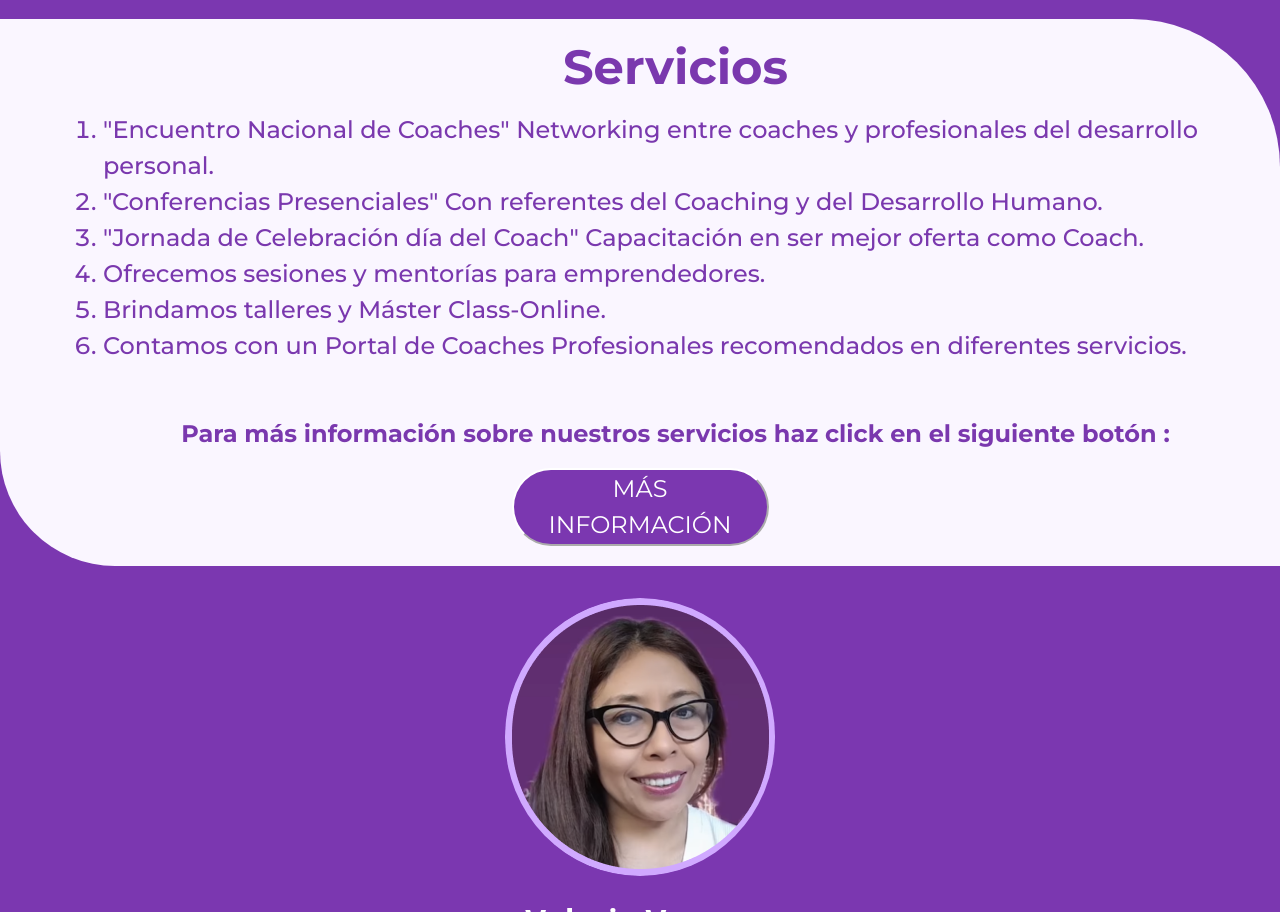
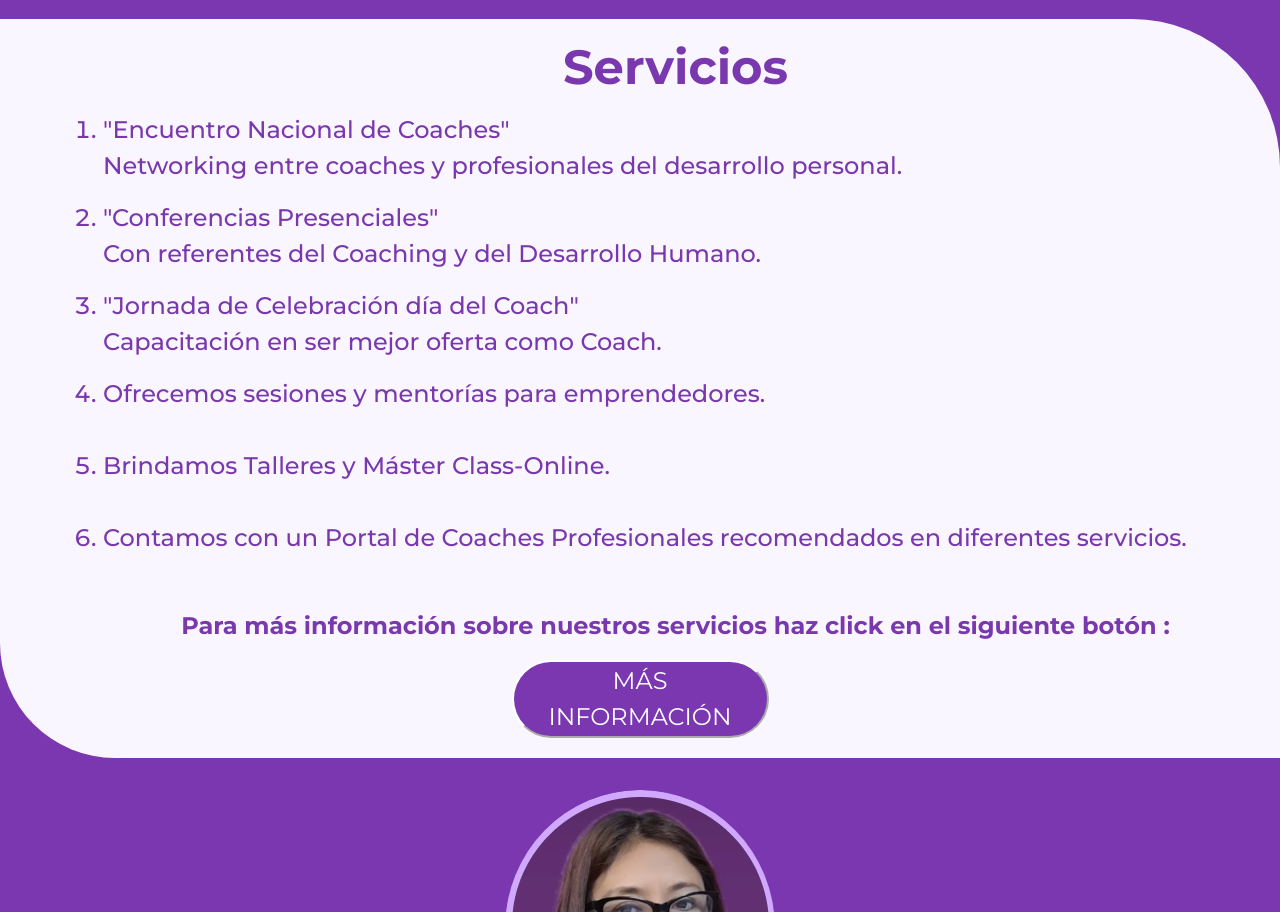
Before and after one commit to unidoscoaching/Proyecto-UnidosporelCoaching, a React (Vite) app in the folder unidosxelcoaching/: page / in a window 1280 px wide. Shown: the part 2968-3880 px from the top of the page. Built offline with nearby package versions, Linux system fonts and the light colour scheme.

Commit message:
servicioss

```diff
--- a/unidosxelcoaching/src/components/Servicios/Servicios.jsx
+++ b/unidosxelcoaching/src/components/Servicios/Servicios.jsx
@@ -13,11 +13,14 @@ export const Servicios = () => {
         <h2 className={StylesServicios.tituloservi}>Servicios</h2>
         <div>
         <ol className={StylesServicios['servicios-lista']}>
-              <li>"Encuentro Nacional de Coaches" Networking entre coaches y profesionales del desarrollo personal.</li>
-              <li>"Conferencias Presenciales" Con referentes del Coaching y del Desarrollo Humano.</li>
-              <li>"Jornada de Celebración día del Coach" Capacitación en ser mejor oferta como Coach.</li>
-              <li>Ofrecemos sesiones y mentorías para emprendedores.</li>
-              <li>Brindamos talleres y Máster Class-Online.</li>
+              <li>"Encuentro Nacional de Coaches" </li>
+              <p> Networking entre coaches y profesionales del desarrollo personal.</p>
+              <li>"Conferencias Presenciales" </li>
+                <p> Con referentes del Coaching y del Desarrollo Humano. </p>
+              <li>"Jornada de Celebración día del Coach" </li>
+                 <p>Capacitación en ser mejor oferta como Coach.</p>
+              <li>Ofrecemos sesiones y mentorías para emprendedores.</li> <br />
+              <li>Brindamos Talleres y Máster Class-Online.</li> <br />
               <li>Contamos con un Portal de Coaches Profesionales recomendados en diferentes servicios.</li>
             </ol>
         </div>
--- a/unidosxelcoaching/src/components/Servicios/servicios.module.css
+++ b/unidosxelcoaching/src/components/Servicios/servicios.module.css
@@ -80,13 +80,12 @@
       counter-reset: section;
     }
 
-    .servicios-lista li {
+    .servicios-lista li p {
       display: flex;
       text-align: left;
       align-items: flex-start;
       margin-bottom: 0.5rem;
       line-height: 1.5;
-      padding-left: 1rem;
       padding-left: 1.5rem;
       position: relative;
     }
```
